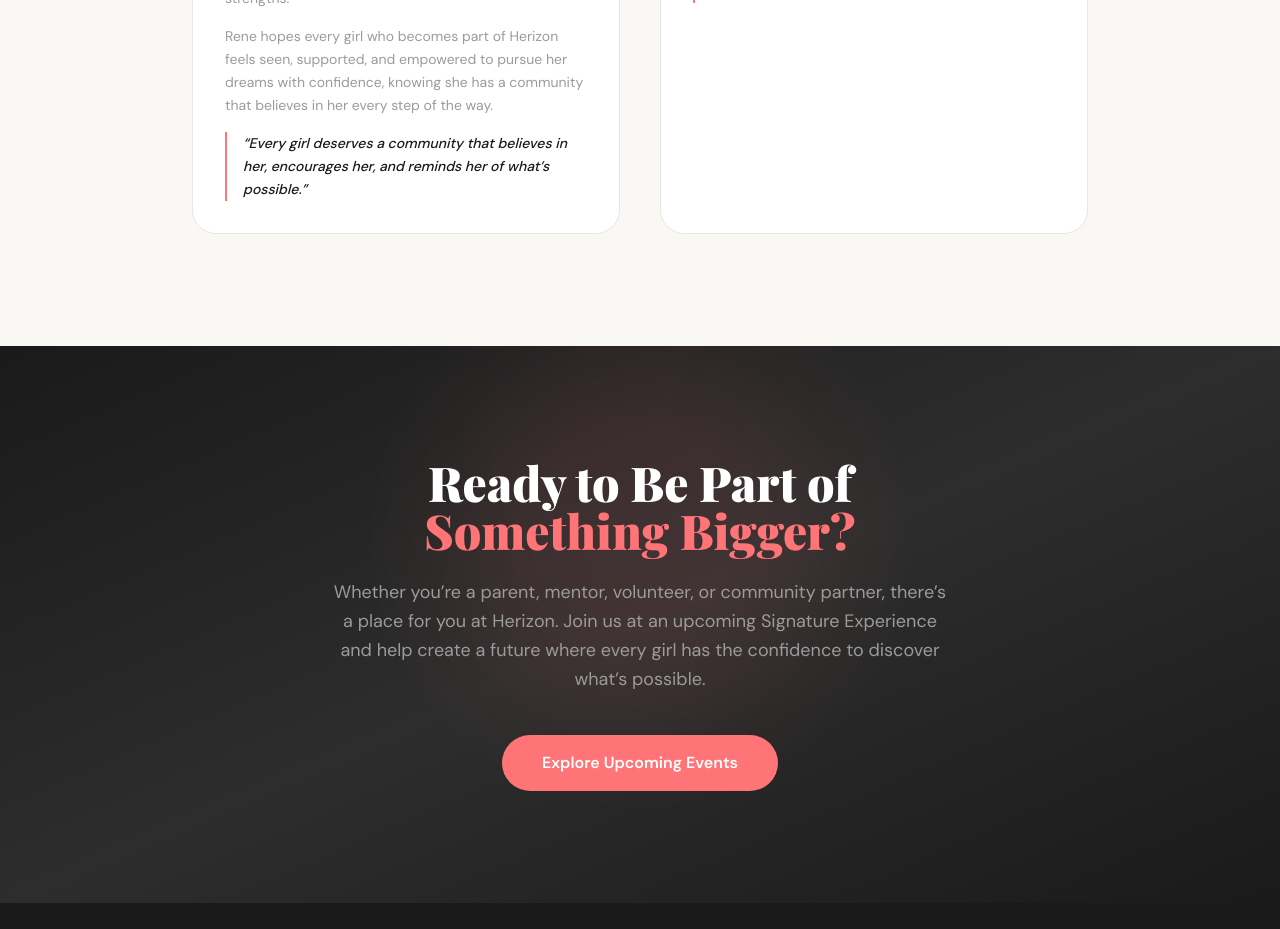
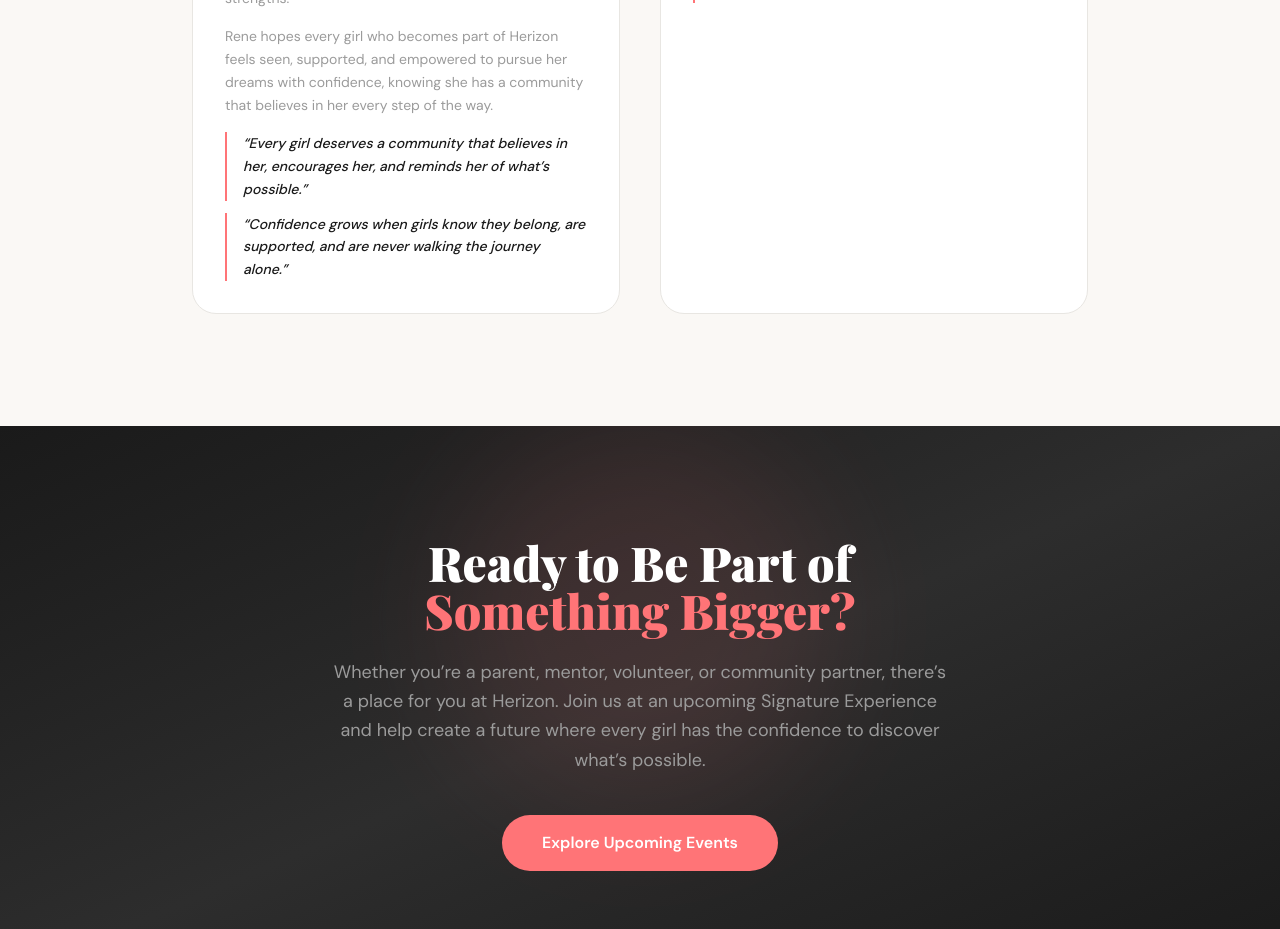
Before and after one commit to flourishprosper/herizonsociety-website, a Next.js app: page /about in a window 1280 px wide. Shown: the part 6240-7169 px from the top of the page. Built offline with nearby package versions, Linux system fonts and the light colour scheme; a web font is replaced by a local one.

Commit message:
about: add second quote to Rene's bio

```diff
--- a/src/app/about/page.tsx
+++ b/src/app/about/page.tsx
@@ -329,9 +329,14 @@ export default function AboutPage() {
                   <p>
                     Rene hopes every girl who becomes part of Herizon feels seen, supported, and empowered to pursue her dreams with confidence, knowing she has a community that believes in her every step of the way.
                   </p>
-                  <blockquote className="border-l-2 border-[#FF7477] pl-4 text-[#1A1A1A] font-medium italic mt-4">
-                    &ldquo;Every girl deserves a community that believes in her, encourages her, and reminds her of what&rsquo;s possible.&rdquo;
-                  </blockquote>
+                  <div className="space-y-3 mt-4">
+                    <blockquote className="border-l-2 border-[#FF7477] pl-4 text-[#1A1A1A] font-medium italic">
+                      &ldquo;Every girl deserves a community that believes in her, encourages her, and reminds her of what&rsquo;s possible.&rdquo;
+                    </blockquote>
+                    <blockquote className="border-l-2 border-[#FF7477] pl-4 text-[#1A1A1A] font-medium italic">
+                      &ldquo;Confidence grows when girls know they belong, are supported, and are never walking the journey alone.&rdquo;
+                    </blockquote>
+                  </div>
                 </div>
               </div>
             </div>
```
